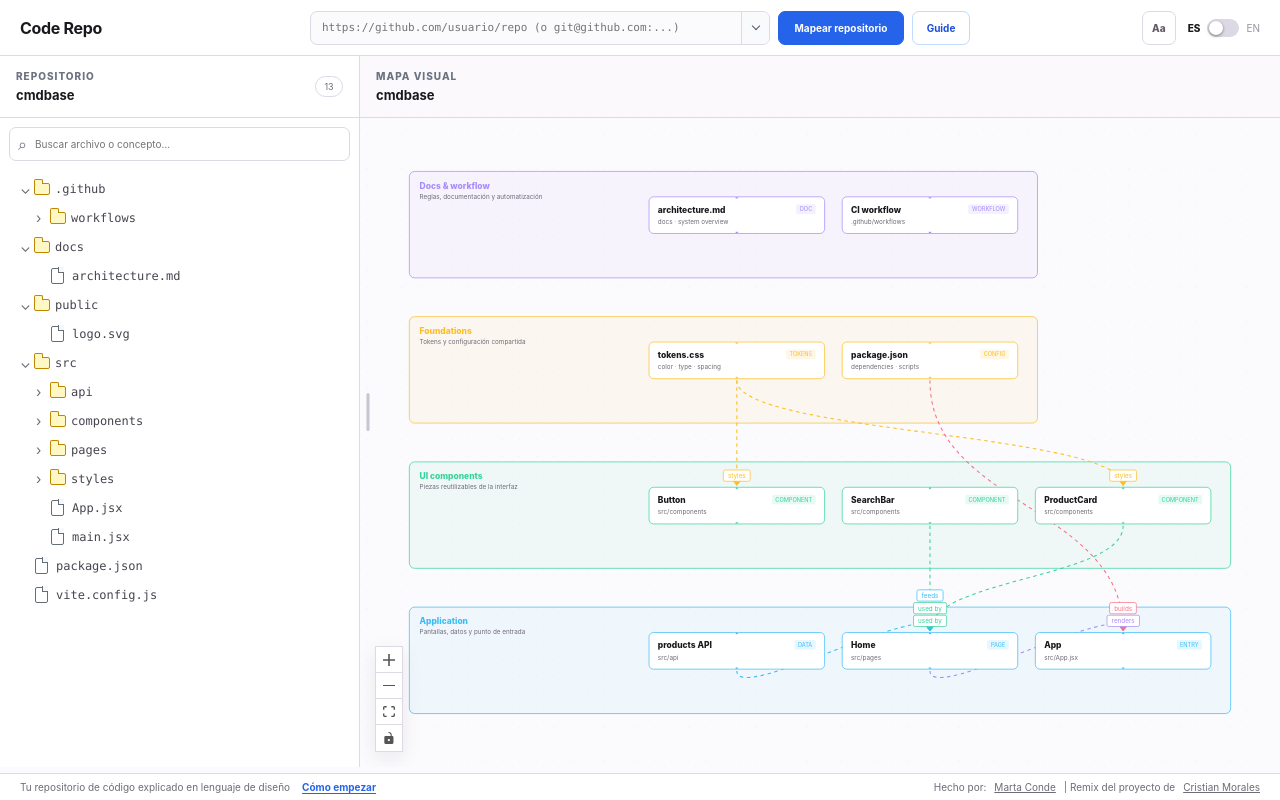
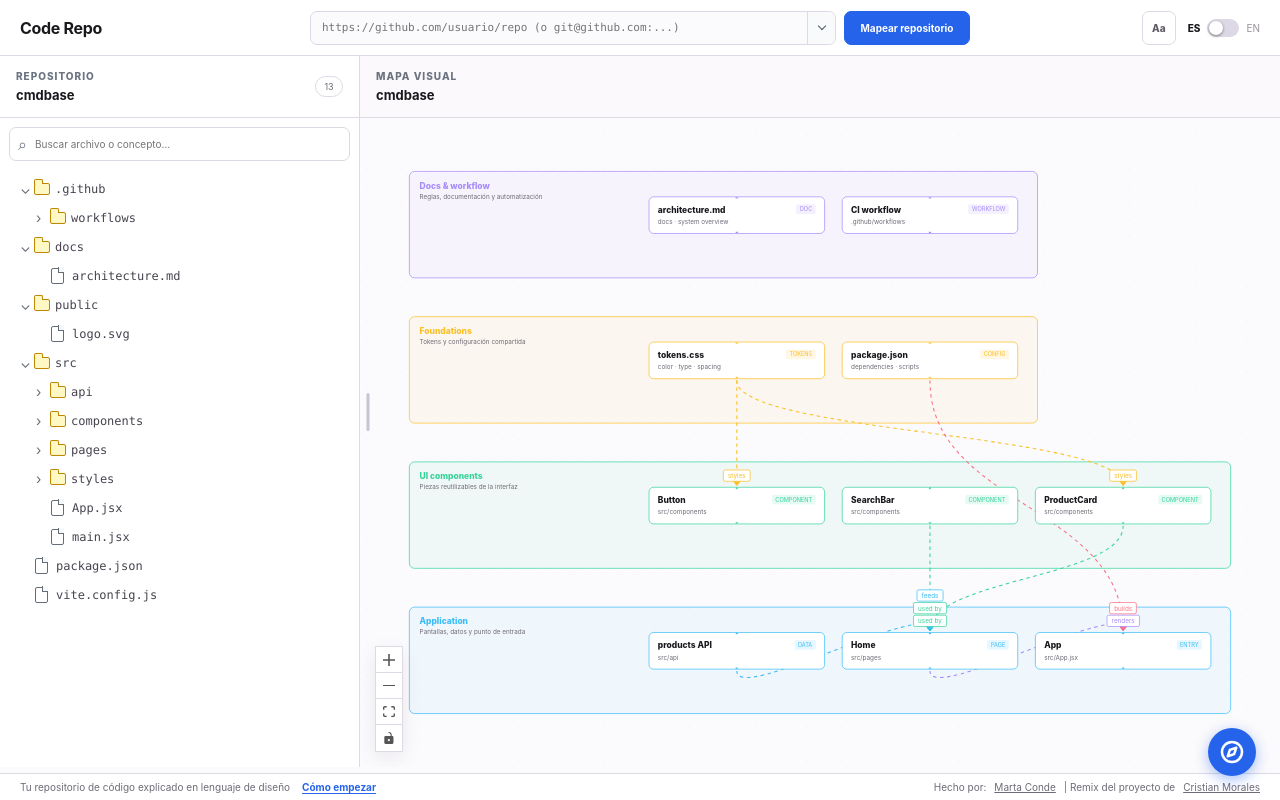
Before and after one commit to MartaCondeDesign/Code-Repo, a React (Vite) app: page / in a window 1280 px wide. Built offline with nearby package versions, Linux system fonts and the light colour scheme; a web font is replaced by a local one.

Commit message:
feat: replace header guide button with floating action onboarding button in the bottom right corner

```diff
--- a/src/App.jsx
+++ b/src/App.jsx
@@ -770,7 +770,6 @@ export default function App() {
             )}
           </div>
           <button className="repo-btn" onClick={() => analyzeRepo()} aria-busy={busy}>{t.repoButton}</button>
-          <button className="repo-btn guide-button" onClick={() => setGuideOpen(true)}>{t.guide}</button>
           {err && <span className="repo-err">{err}</span>}
         </div>
         <div className="lang-switch" aria-label="Language / Idioma">
@@ -877,6 +876,20 @@ export default function App() {
       </main>
 
       <ProjectGuide data={data} lang={lang} selectedPath={selectedPath} open={guideOpen} onClose={() => setGuideOpen(false)} onSelectPath={selectPath} activeCategory={activeCategory} onSelectCategory={setActiveCategory} />
+
+      {!guideOpen && (
+        <button
+          className="guide-fab has-tooltip"
+          onClick={() => setGuideOpen(true)}
+          data-tooltip={lang === "es" ? "Abrir guía de onboarding" : "Open onboarding guide"}
+          aria-label={lang === "es" ? "Abrir guía de onboarding" : "Open onboarding guide"}
+        >
+          <svg width="24" height="24" viewBox="0 0 24 24" fill="none" stroke="currentColor" strokeWidth="2.5" strokeLinecap="round" strokeLinejoin="round" style={{ display: "block" }}>
+            <circle cx="12" cy="12" r="10" />
+            <polygon points="16.24 7.76 14.12 14.12 7.76 16.24 9.88 9.88 16.24 7.76" />
+          </svg>
+        </button>
+      )}
 
       {wizardOpen && (() => {
         const step = WIZARD_STEPS[lang][wizardStep];
--- a/src/map.css
+++ b/src/map.css
@@ -506,3 +506,30 @@ button { color: inherit; }
   border-color: var(--violet);
   box-shadow: 0 0 0 3px var(--violet-soft);
 }
+
+.guide-fab {
+  position: fixed;
+  right: 24px;
+  bottom: 24px;
+  z-index: 999;
+  width: 48px;
+  height: 48px;
+  border-radius: 50%;
+  background: #2563eb;
+  color: #fff;
+  border: 0;
+  box-shadow: 0 4px 14px rgba(37, 99, 235, 0.4);
+  display: flex;
+  align-items: center;
+  justify-content: center;
+  cursor: pointer;
+  transition: transform 0.2s, background-color 0.2s;
+  padding: 0;
+}
+.guide-fab:hover {
+  background: #1d4ed8;
+  transform: scale(1.05);
+}
+.guide-fab:active {
+  transform: scale(0.95);
+}
```
